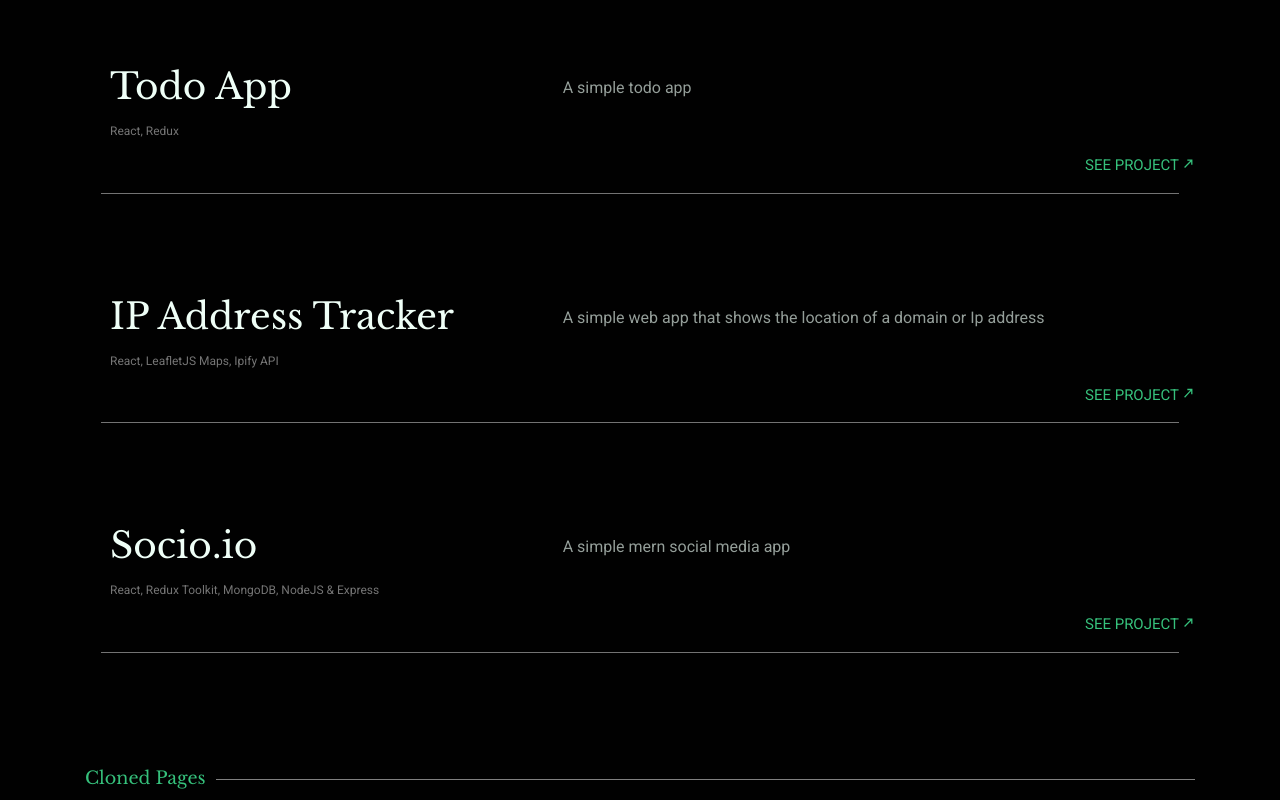
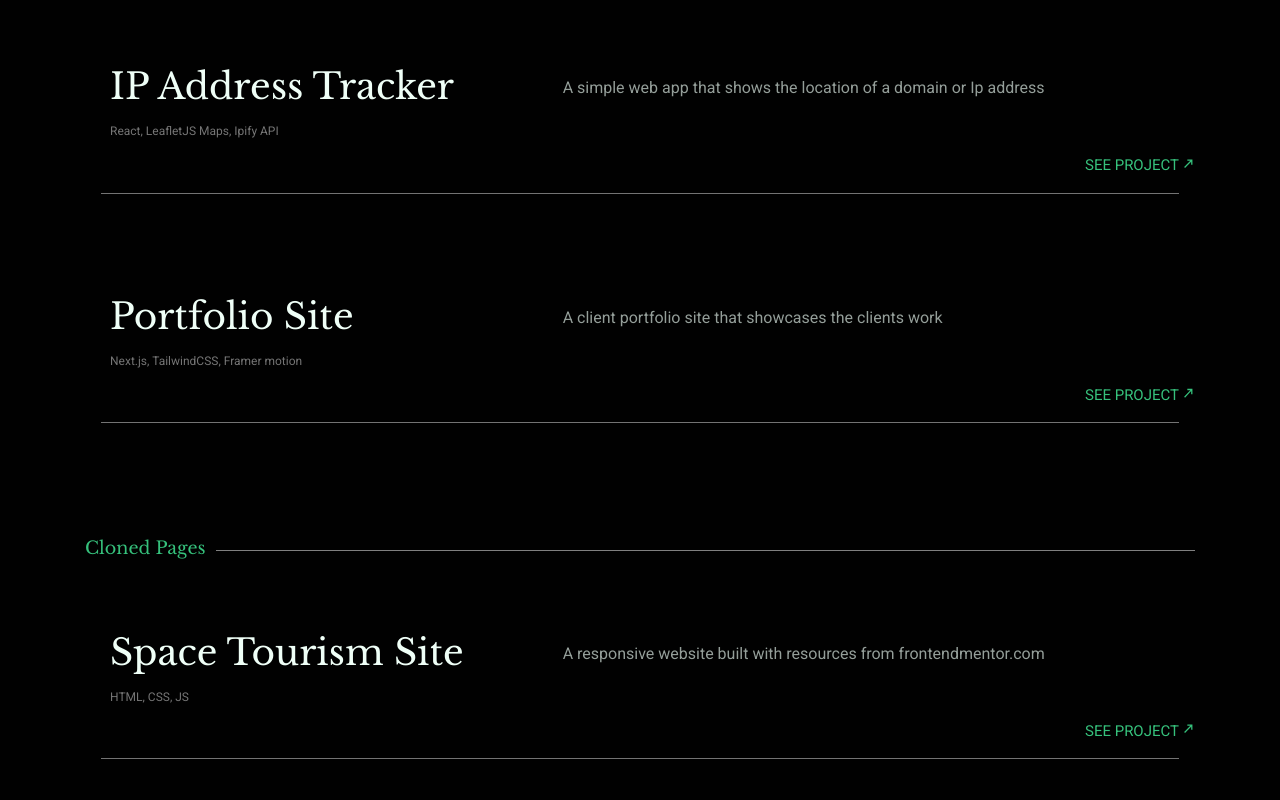
Before and after one commit to swish933/portfolio, a React (Create React App) app: page / in a window 1280 px wide. Shown: the part 740-1540 px from the top of the page. Built offline with nearby package versions, Linux system fonts and the light colour scheme.

Commit message:
Updated site data.json

```diff
--- a/package.json
+++ b/package.json
@@ -13,7 +13,7 @@
     "react-scripts": "3.4.3"
   },
   "scripts": {
-    "start": "react-scripts start",
+    "start": "react-scripts --openssl-legacy-provider start",
     "build": "react-scripts build",
     "test": "react-scripts test",
     "eject": "react-scripts eject"
--- a/src/data/data.js
+++ b/src/data/data.js
@@ -1,47 +1,50 @@
 export const projects = [
   {
-		name: 'Todo App',
-		description: 'A simple todo app ',
-		tools: 'React, Redux',
-		link: 'https://mptodo.netlify.app/',
+    name: "IP Address Tracker",
+    description:
+      "A simple web app that shows the location of a domain or Ip address",
+    tools: "React, LeafletJS Maps, Ipify API",
+    link: "https://ipaddresstrackerr.netlify.app/",
   },
   {
-		name: 'IP Address Tracker',
+    name: "Portfolio Site",
+    description: "A client portfolio site that showcases the clients work",
+    tools: "Next.js, TailwindCSS, Framer motion",
+    link: "https://georgeikem.com",
+  },
+
+  // {
+  // 	name: 'CMS app',
+  // 	description: 'Content management system backend',
+  // 	tools:'NodeJS, EJS views'
+  // 	link:'',
+  // }
+];
+
+export const clones = [
+  {
+    name: "Space Tourism Site",
     description:
-			'A simple web app that shows the location of a domain or Ip address',
-		tools: 'React, LeafletJS Maps, Ipify API',
-		link: 'https://ipaddresstrackerr.netlify.app/',
+      "A responsive website built with resources from frontendmentor.com",
+    tools: "HTML, CSS, JS",
+    link: "https://swish933.github.io/space-tourism-site/",
   },
   {
-		name: 'Socio.io',
-		description: 'A simple mern social media app',
-		tools: 'React, Redux Toolkit, MongoDB, NodeJS & Express',
-		link: 'https://socio-io.herokuapp.com/',
-	},
-
-];
-
-export const clones = [{
-	name: 'Blogr Landing Page',
-	description: 'A responsive landing page',
-	tools: 'HTML, SCSS, JS',
-	link: 'https://swish933.github.io/blogr-landing-page/',
+    name: "Blogr Landing Page",
+    description: "A responsive landing page",
+    tools: "HTML, SCSS, JS",
+    link: "https://swish933.github.io/blogr-landing-page/",
   },
   {
-	name: 'Starbucks Page',
-	description: 'Unofficial starbucks rewards page',
-	tools: 'HTML, SCSS, JS',
-	link: 'https://swish933.github.io/starbucks-page-clone/',
+    name: "Starbucks Page",
+    description: "Unofficial starbucks rewards page",
+    tools: "HTML, SCSS, JS",
+    link: "https://swish933.github.io/starbucks-page-clone/",
   },
   {
-	name: 'Abstract Page',
-	description: 'A responsive page clone',
-	tools: 'HTML, CSS, JS',
-	link: 'https://swish933.github.io/abstract-page-clone/',
+    name: "Manage Page",
+    description: "A responsive page clone",
+    tools: "HTML, TailwindCSS, JS",
+    link: "https://swish933.github.io/tailwind-manage-landing/",
   },
-{
-	name: 'Manage Page',
-	description: 'A responsive page clone',
-	tools: 'HTML, TailwindCSS, JS',
-	link: 'https://swish933.github.io/tailwind-manage-landing/',
-}]
+];
```
Also changed, not shown: src/App.jsx (renamed from src/App.js), src/index.jsx (renamed from src/index.js). Lines whose indentation alone changed are shown as unchanged.
